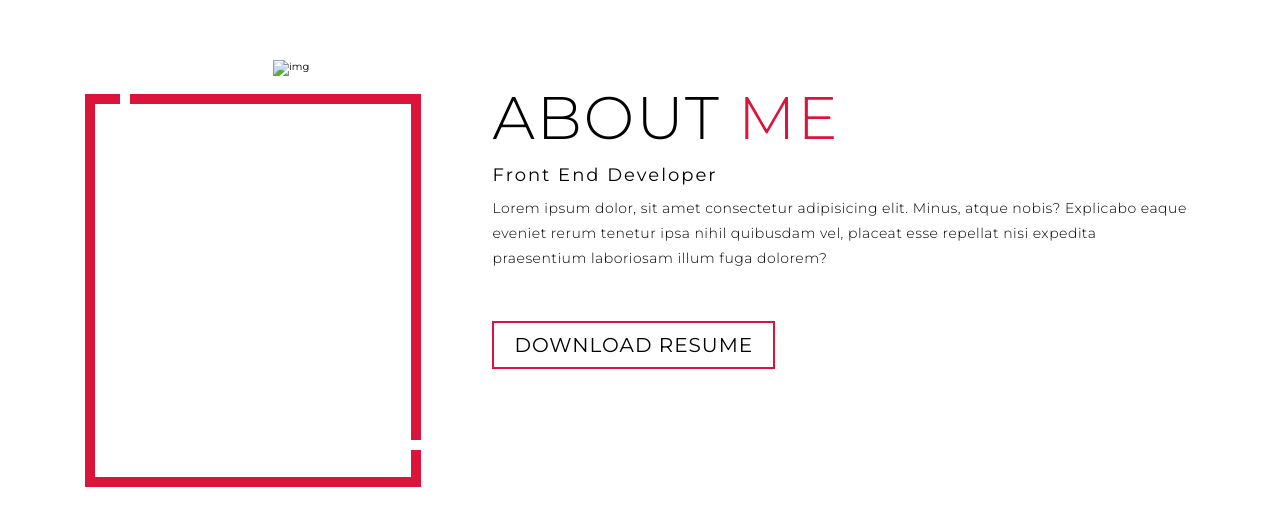
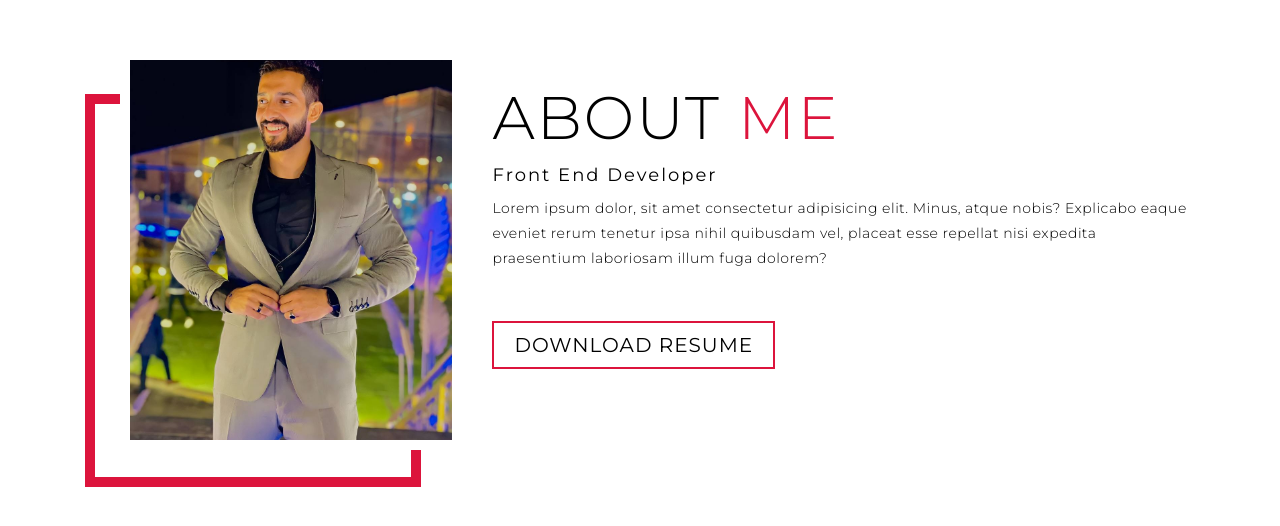
Before and after one commit to M0102836101h/myPortfolio, a plain HTML site: page index.html in a window 1280 px wide. Shown: the part 1770-2296 px from the top of the page. Drawn offline with Linux system fonts and the light colour scheme; files whose address does not match are found by name.

Commit message:
Update index.html

```diff
--- a/index.html
+++ b/index.html
@@ -91,7 +91,7 @@
     <div class="about container">
       <div class="col-left">
         <div class="about-img">
-          <img src="./img/img1.jpg" alt="img">
+          <img src="./img1.jpg" alt="img">
         </div>
       </div>
       <div class="col-right">
```
